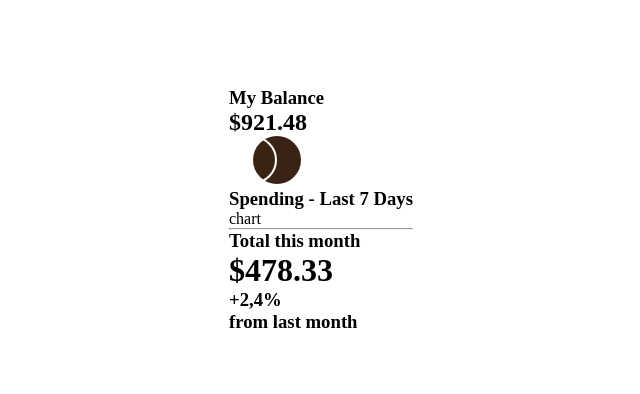
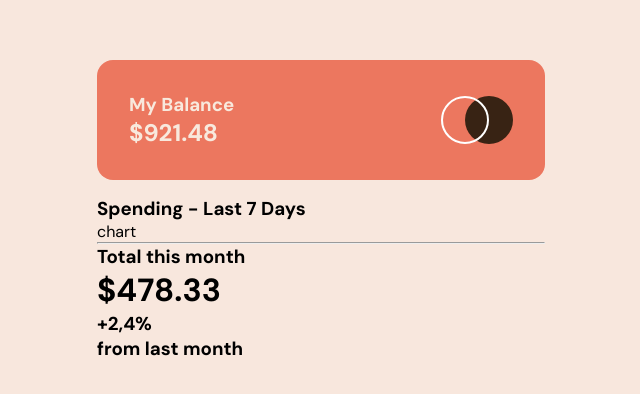
Before and after one commit to HyagoRodrigues/desafios-frontend-mentor, a plain HTML site: page expenses-chart-component-main/index.html in a window 1280 px wide. Shown: the part 190-584 px from the top of the page, without its empty margins (319-959 px from the left). Drawn offline with Linux system fonts and the light colour scheme.

Commit message:
Iniciando estilização

```diff
--- a/expenses-chart-component-main/style.css
+++ b/expenses-chart-component-main/style.css
@@ -1,6 +1,16 @@
+@import url('https://fonts.googleapis.com/css2?family=DM+Sans:wght@400;700&display=swap');
+
 *{
     margin : 0;
     padding: 0;
+}
+
+:root{
+    /*cores*/
+    --cor-de-fundo: hsl(22, 66%, 92%);
+    --vermelho-claro: hsl(10, 79%, 65%);
+    --creme: hsl(27, 66%, 92%);
+
 }
 
 body{
@@ -8,4 +18,22 @@ body{
     justify-content: center;
     align-items: center;
     min-height: 100vh;
+    background: var(--cor-de-fundo);
+    font-family: 'DM Sans', sans-serif;
 }
+
+.container{
+    display: flex;
+    flex-direction: column;
+    gap: 1em;
+    width: 28em;
+}
+
+.balance{
+    display: flex;
+    background: var(--vermelho-claro);
+    justify-content: space-between;
+    padding: 2em;
+    color: var(--creme);
+    border-radius: 1em;
+}
```
